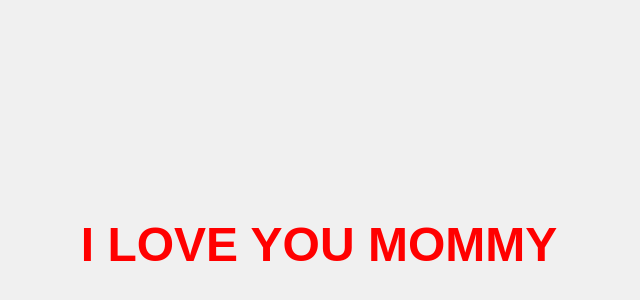
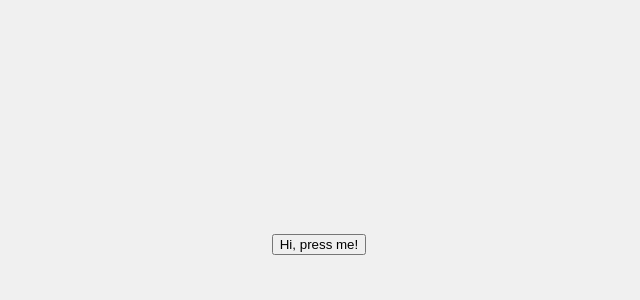
Before and after one commit to paducah/mom, a plain HTML site: page index.html in a window 1280 px wide. Shown: the part 156-456 px from the top of the page, without its empty margins (321-961 px from the left). Drawn offline with Linux system fonts and the light colour scheme.

Commit message:
Update index.html

```diff
--- a/index.html
+++ b/index.html
@@ -7,6 +7,8 @@
     <link rel="stylesheet" href="style.css">
 </head>
 <body>
-    <h1 class="message">I LOVE YOU MOMMY</h1>
+    <h1 class="message" id="message" style="display: none;">I LOVE YOU MOMMY</h1>
+    <button id="show-message-button">Hi, press me!</button>
+    <script src="script.js"></script>
 </body>
 </html>
```
